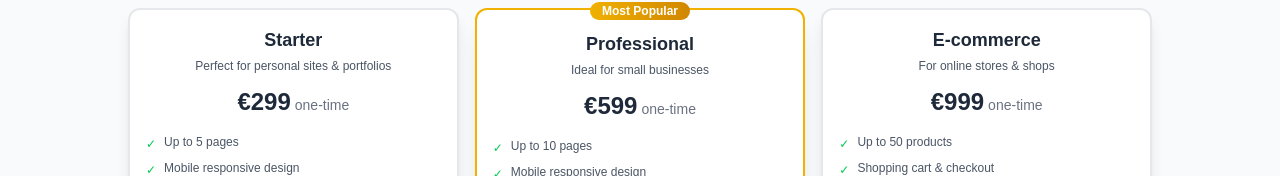
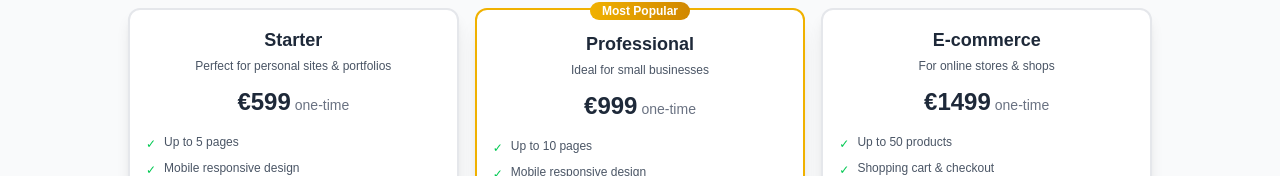
Before and after one commit to tsiro66/Portfolio, a React (Vite) app: page /pricing in a window 1280 px wide. Shown: the part 184-360 px from the top of the page. Built offline with nearby package versions, Linux system fonts and the light colour scheme; a web font is replaced by a local one.

Commit message:
Minor changes

```diff
--- a/src/components/Pages/Pricing.tsx
+++ b/src/components/Pages/Pricing.tsx
@@ -32,7 +32,7 @@
                 Perfect for personal sites & portfolios
               </p>
               <div className="flex items-baseline justify-center">
-                <span className="text-2xl font-bold">€299</span>
+                <span className="text-2xl font-bold">€599</span>
                 <span className="text-gray-500 ml-1 text-sm">one-time</span>
               </div>
             </div>
@@ -106,7 +106,7 @@
                 Ideal for small businesses
               </p>
               <div className="flex items-baseline justify-center">
-                <span className="text-2xl font-bold">€599</span>
+                <span className="text-2xl font-bold">€999</span>
                 <span className="text-gray-500 ml-1 text-sm">one-time</span>
               </div>
             </div>
@@ -187,7 +187,7 @@
                 For online stores & shops
               </p>
               <div className="flex items-baseline justify-center">
-                <span className="text-2xl font-bold">€999</span>
+                <span className="text-2xl font-bold">€1499</span>
                 <span className="text-gray-500 ml-1 text-sm">one-time</span>
               </div>
             </div>
```
